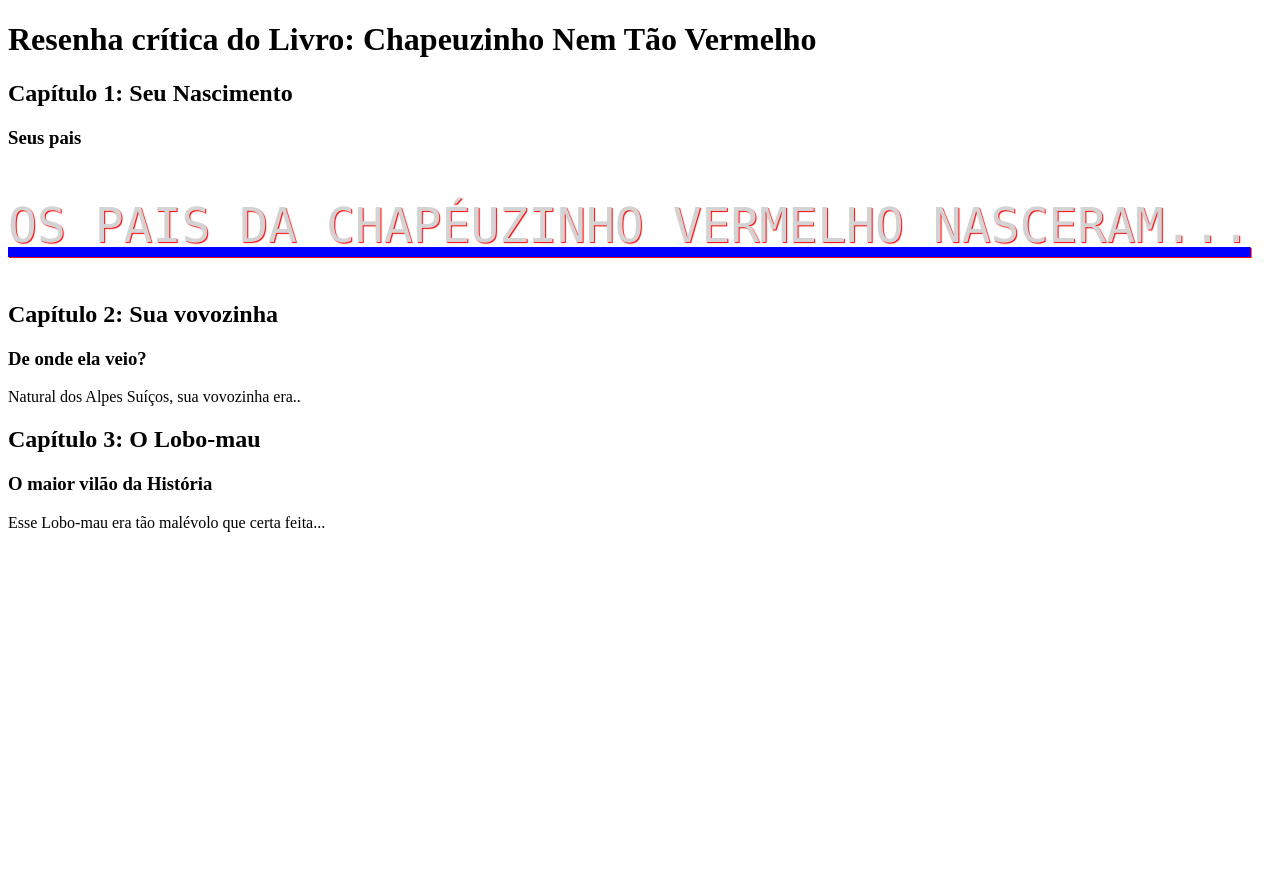
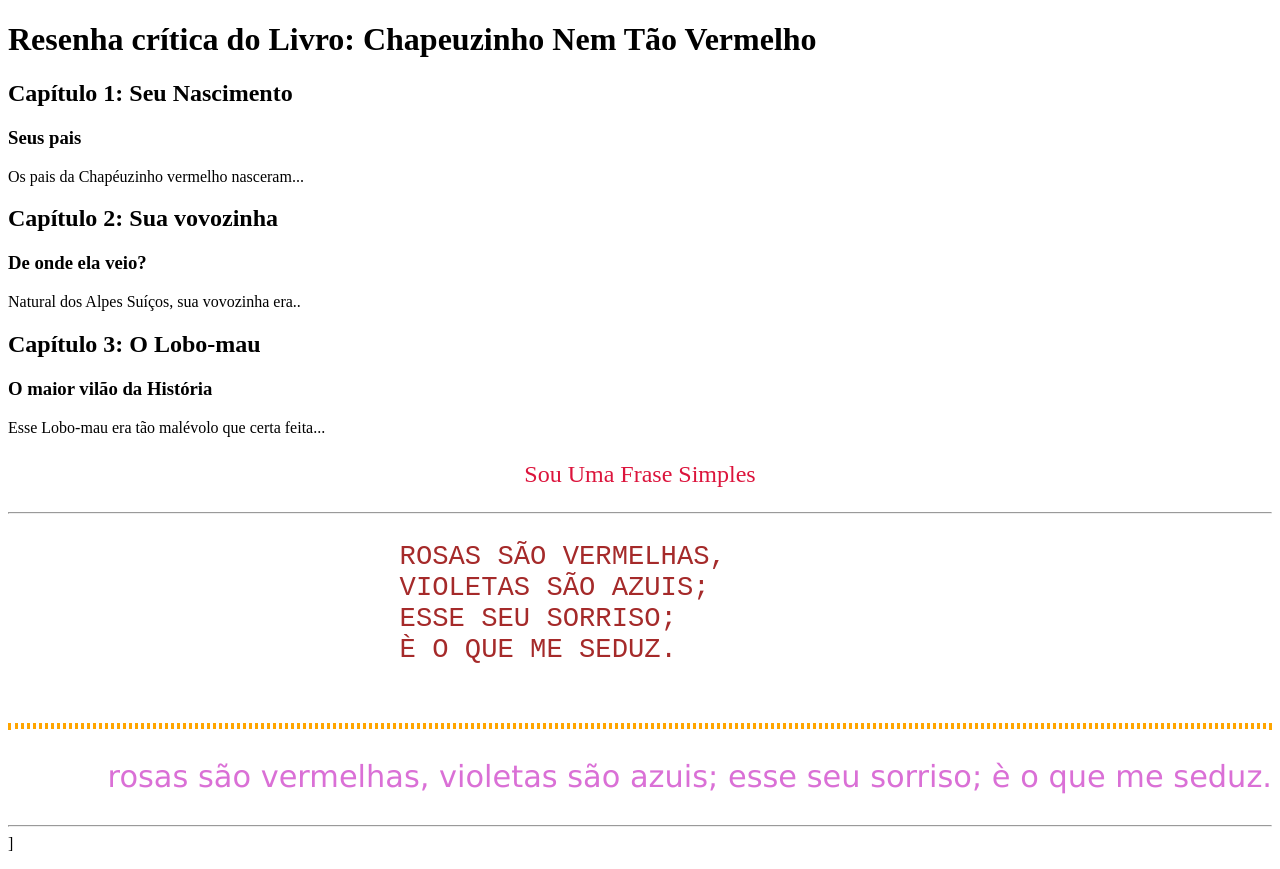
Before and after one commit to 4ndr4decamila17-debug/camila, a plain HTML site: page index.html in a window 1280 px wide. Before the commit the page ends 800 px from the top, so only its background shows below. Drawn offline with Linux system fonts and the light colour scheme.

Commit message:
finalizando

```diff
--- a/index.css
+++ b/index.css
@@ -1,16 +1,32 @@
-#paragrafo{
 
-text-transform: uppercase;
-text-transform: uppercase;
-font-size: 3em;
-color: lightgray;
-font-family: Lucida Console;
-font-family: Lucida Console;
-text-shadow: 1px 1px 1px red;
-
-text-decoration-line: underline;
-text-decoration-style: solid;
-text-decoration-color: blue;
-text-decoration-thickness: 0.2em;
+#paragrafo1{
+    font-size:1.5em;
+    color:crimson;
+    font-family:"Areal";
+    text-align:center;
+    text-transform:capitalize;
+}
+#paragrafo2{
+    font-size:1.7em;
+    color:brown;
+    font-family:"Courier New";
+    text-align:left;
+    text-transform:uppercase;
+}
+#paragrafo3{
+    font-size:1.9em;
+    color:orchid;
+    font-family:"Verdana";
+    text-align:right;
+    text-transform:lowercase;
+}
+#regua1{
+    border:solid blue;
 
 }
+#regua2{
+    border:dotted orange;
+}
+#regua3{
+    border:deshed crimson;
+}
--- a/index.html
+++ b/index.html
@@ -42,6 +42,25 @@
 
                 <p>Esse Lobo-mau era tão malévolo que certa feita...</p>
 
+                <p id ="paragrafo1" onclick="mudar_paragrafo_1()">sou uma frase simples</p>
+
+                    <hr id="regual1"onclick="mudar_regua_1()">
+                    <pre id="paragrafo2" onclick="mudar_paragrafo_2()">
+                        Rosas são vermelhas,
+                        Violetas são azuis;
+                        Esse seu sorriso;
+                        È o que me seduz.
+                    </pre>
+                    <hr id="regua2"onclick="mudar_regua_2()">
+                    <p id="paragrafo3"onclick="mudar_paragrafo_3()">
+                        Rosas são vermelhas,
+                        Violetas são azuis;
+                        Esse seu sorriso;
+                        È o que me seduz.
+                        </p>
+                        <hr id="regua3"onclick="mudar_regua_3()">]
+
+                </p>
     </body>
 
 </html>
--- a/index.js
+++ b/index.js
@@ -1,10 +1,42 @@
-function mudar_conteudo_element(){
 
-  document.getElementById("h1").innerHTML = "Hello Javascript!";
+function mudar_paragrafo_1(){
+    document.getElementById("paragrafo1").style.fontSize= "1.6";
+    document.getElementById("paragrafo1").style.color= "green";
+    document.getElementById("paragrafo1").style.fontFamily= "Courier New";
+    document.getElementById("paragrafo1").style.textAlign= "Left";
+    document.getElementById("paragrafo1").style.textTransform= "uppercase";
 
-};
+}
+function mudar_paragrafo_2(){
+    document.getElementById("paragrafo2").style.fontSize= "1.3";
+    document.getElementById("paragrafo2").style.color= "blue";
+    document.getElementById("paragrafo2").style.fontFamily= "Times New Roman";
+    document.getElementById("paragrafo2").style.textAlign= "right";
+    document.getElementById("paragrafo2").style.textTransform= "lowercase";
 
-function mudar_estilo(){
+}
+function mudar_paragrafo_3(){
+    document.getElementById("paragrafo3").style.fontSize= "1.2";
+    document.getElementById("paragrafo3").style.color= "orange";
+    document.getElementById("paragrafo3").style.fontFamily= "monospace";
+    document.getElementById("paragrafo3").style.textAlign= "center";
+    document.getElementById("paragrafo3").style.textTransform= "capitalize";
 
-document.getElementById("paragrafo").style.textAlign = "right";
 }
+function mudar_(){
+    document.getElementById("paragrafo1").style.fontSize= "1.2";
+    document.getElementById("paragrafo1").style.color= "orange";
+    document.getElementById("paragrafo1").style.fontFamily= "monospace";
+    document.getElementById("paragrafo1").style.textAlign= "center";
+    document.getElementById("paragrafo1").style.textTransform= "capitalize";
+}
+
+function mudar_regua_1(){
+    document.getElementById("regua3").style.border= "dotted green";
+}
+function mudar_regua_2(){
+    document.getElementById("regua3").style.border= "dashed pink";
+}
+function mudar_regua_3(){
+    document.getElementById("regua3").style.border= "solid blue";
+}
```
